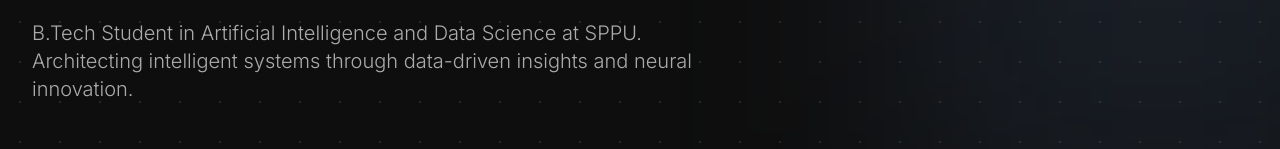
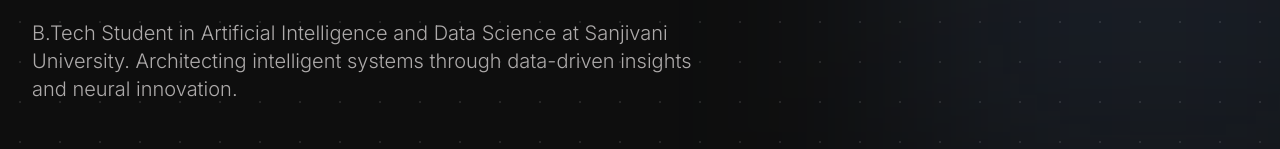
Before and after one commit to vishwajeetShelke-79/vishwajeetshelke-79.github.io, a plain HTML site: page index.html in a window 1280 px wide. Shown: the part 438-587 px from the top of the page. Drawn offline with nearby package versions, Linux system fonts and the light colour scheme.

Commit message:
Update university name in index.html

```diff
--- a/index.html
+++ b/index.html
@@ -117,7 +117,7 @@
                         Vishwajeet Shelke: <span class="text-primary-fixed-dim" style="">Building the Future</span> with AI &amp; Data.
                     </h1>
 <p class="text-on-surface-variant text-lg md:text-xl max-w-2xl mb-12 font-light leading-relaxed" style="">
-                        B.Tech Student in Artificial Intelligence and Data Science at SPPU. Architecting intelligent systems through data-driven insights and neural innovation.
+                        B.Tech Student in Artificial Intelligence and Data Science at Sanjivani University. Architecting intelligent systems through data-driven insights and neural innovation.
                     </p>
 <div class="flex flex-wrap gap-4">
 <a class="kinetic-gradient text-on-primary font-bold px-8 py-4 rounded-lg shadow-xl hover:opacity-90 transition-all" href="#projects" style="">Explore Exhibition</a>
```
